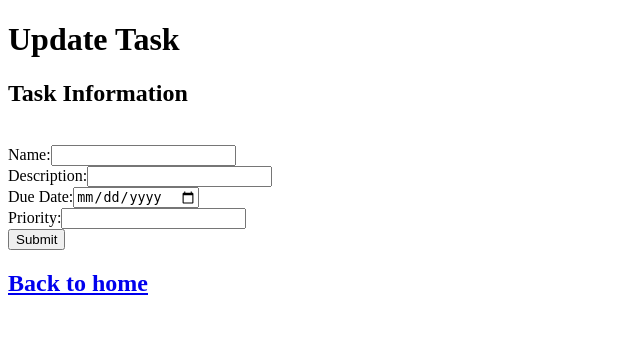
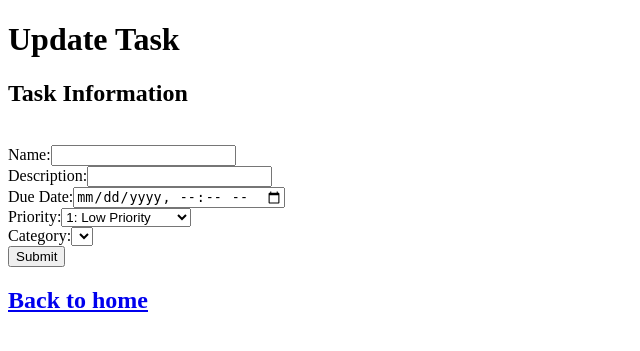
Before and after one commit to amm18z/Python-Flask-Trask-Tracking-Web-App, a Flask app: page /updatingTaskPage in a window 1280 px wide. Shown: the top 351 px of the page, without its empty margins (0-640 px from the left). Run offline with Flask 3, Linux system fonts and the light colour scheme; tables that the repository leaves empty hold one stand-in row (values such as "Sample post"); lists and menus that the app fills with data are empty.

Commit message:
Update now updates category as well

```diff
--- a/ParallelProj/app.py
+++ b/ParallelProj/app.py
@@ -313,8 +313,13 @@ def updateTaskForm():
     global currentId
 
     session['updateTakeId'] = request.form.get('Id')
+    with closing(msc.connect(host="cop4521-2.c5w0oqowm22h.us-east-1.rds.amazonaws.com", port="3306", user="admin",
+                             password="masterpassword", database='TaskTracker')) as con:
+        cur = con.cursor(dictionary=True)
+        cur.execute("SELECT * FROM Categories")
+        rows = cur.fetchall()
 
-    return render_template("updatingTask.html")
+    return render_template("updatingTask.html", cats=rows)
 
 
 @app.route('/updatingTaskPage', methods=['POST', 'GET'])
@@ -330,6 +335,7 @@ def updatingTaskForm():
         dsc = request.form.get('Description')
         ddt = request.form.get('DueDate')
         pr = request.form.get('Priority')
+        cid = request.form['CategoryID']
         id = session['updateTakeId']
         print(id)
 
@@ -339,7 +345,7 @@ def updatingTaskForm():
 
 
             try:
-                cur.execute("UPDATE Tasks SET Name = %s, Description = %s, DueDate = %s, Priority = %s WHERE Id=%s", (nm, dsc, ddt, pr, id,))
+                cur.execute("UPDATE Tasks SET Name = %s, Description = %s, DueDate = %s, Priority = %s, Categories_Id = %s WHERE Id=%s", (nm, dsc, ddt, pr, cid, id,))
 
             except msc.Error as err:
                 print("Error Code:", err.errno)
--- a/ParallelProj/templates/updatingTask.html
+++ b/ParallelProj/templates/updatingTask.html
@@ -8,8 +8,17 @@
 
          <br>Name:<input type ="text" name = "Name" />
             <br>Description:<input type ="text" name = "Description" />
-            <br>Due Date:<input type ="date" name = "DueDate" />
-            <br>Priority:<input type ="number" name = "Priority" />
+            <br>Due Date:<input type ="datetime-local" name = "DueDate" />
+            <br>Priority:<select name= "Priority" >
+				<option value=3 SELECTED>3: High Priority</option>
+				<option value=2 SELECTED>2: Medium Priority</option>
+				<option value=1 SELECTED>1: Low Priority</option>
+			</select>
+            <br>Category:<select name= "CategoryID" >
+            {% for row in cats %}
+				<option value= "{{row.Id}}" SELECTED>{{row.Id}}: {{row.Name}}</option>
+            {% endfor %}
+			</select>
          <br><input type = "submit" value = "Submit" /><br>
 
          <h2><a href = /home > Back to home</a></h2>
```
